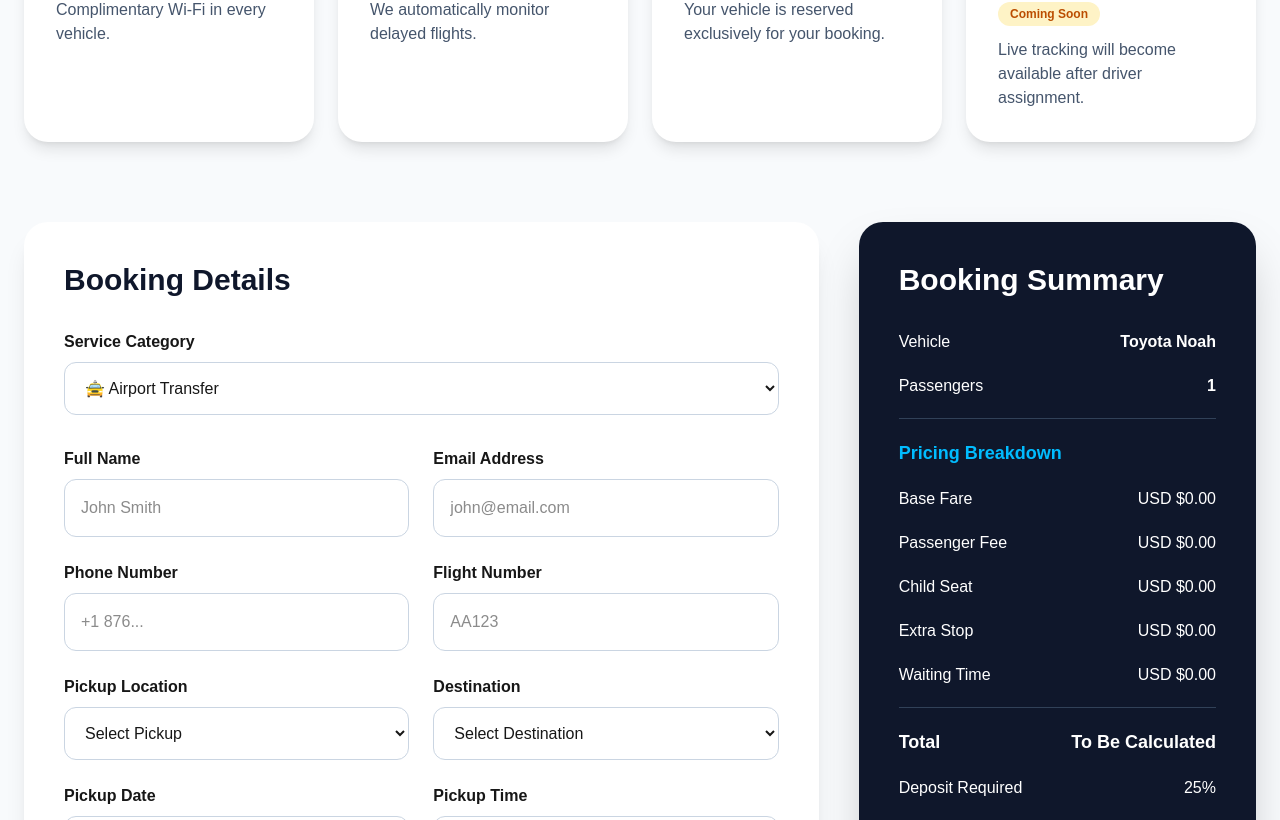
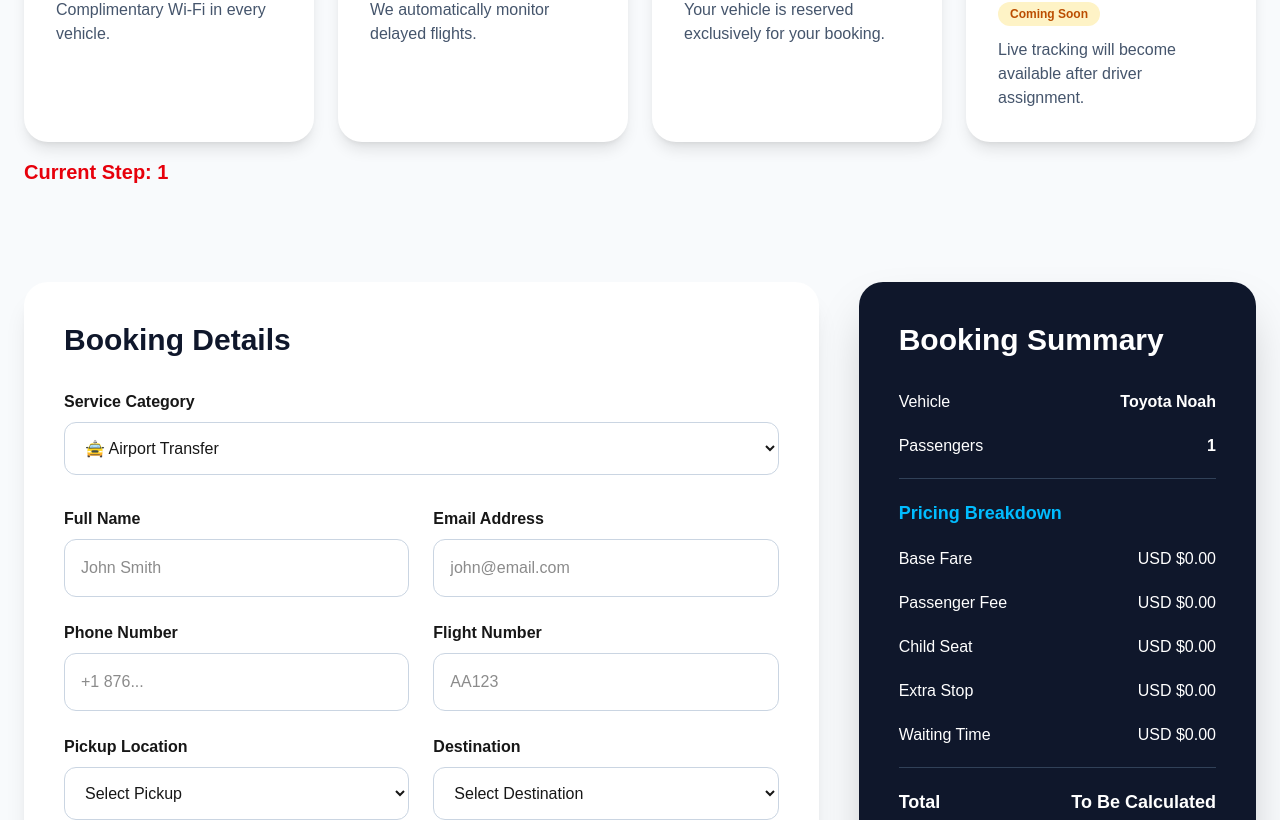
Before and after one commit to taxeservices-tech/sasrey-operations-platform, a Next.js app: page /book in a window 1280 px wide. Shown: the part 460-1280 px from the top of the page. Built offline with nearby package versions, Linux system fonts and the light colour scheme.

Commit message:
checkpoint before Booking wizard v2

```diff
--- a/app/book/page.tsx
+++ b/app/book/page.tsx
@@ -1,21 +1,34 @@
+"use client";
+
 import BookingHero from "@/components/booking/BookingHero";
 import BookingBenefits from "@/components/booking/BookingBenefits";
 import BookingForm from "@/components/booking/BookingForm";
 import BookingSummary from "@/components/booking/BookingSummary";
+import BookingReview from "@/components/booking/BookingReview";
+import { useBooking } from "@/context/BookingContext";
 
 export default function BookPage() {
+  const { currentStep } = useBooking();
+
   return (
     <main className="min-h-screen bg-slate-50">
       <BookingHero />
 
       <BookingBenefits />
 
+      <div className="mx-auto max-w-7xl px-6 py-4 text-xl font-bold text-red-600">
+        Current Step: {currentStep}
+      </div>
+
       <section className="mx-auto max-w-7xl px-6 py-20">
-        <div className="grid gap-10 lg:grid-cols-[2fr_1fr]">
-          <BookingForm />
-
-          <BookingSummary />
-        </div>
+        {currentStep === 1 ? (
+          <div className="grid gap-10 lg:grid-cols-[2fr_1fr]">
+            <BookingForm />
+            <BookingSummary />
+          </div>
+        ) : (
+          <BookingReview />
+        )}
       </section>
     </main>
   );
--- a/components/booking/BookingForm.tsx
+++ b/components/booking/BookingForm.tsx
@@ -1,12 +1,17 @@
 "use client";
-
+import AirportTransferForm from "./AirportTransferForm";
+import TourBookingForm from "./TourBookingForm";
 import { useMemo } from "react";
 
 import { routes } from "@/app/lib/routes";
 import { useBooking } from "@/context/BookingContext";
 
 export default function BookingForm() {
-  const { booking, updateBooking } = useBooking();
+ const {
+  booking,
+  updateBooking,
+  currentStep,
+} = useBooking();
 
   const pickupLocations = [
     ...new Set(routes.map((route) => route.pickup)),
@@ -15,6 +20,7 @@ export default function BookingForm() {
   const availableDestinations = useMemo(() => {
     if (!booking.pickup) return [];
 
+  booking.serviceCategory === "Tour";
     return [
       ...new Set(
         routes
@@ -387,4 +393,5 @@ export default function BookingForm() {
 
     </div>
   );
+
 }
--- a/components/booking/BookingSummary.tsx
+++ b/components/booking/BookingSummary.tsx
@@ -11,7 +11,10 @@ export default function BookingSummary() {
   currentStep,
   setCurrentStep,
 } = useBooking();
-  const quote = useMemo(() => {
+
+console.log("BookPage currentStep:", currentStep);
+
+const quote = useMemo(() => {
     if (!booking.pickup || !booking.destination) {
       return null;
     }
@@ -155,7 +158,10 @@ export default function BookingSummary() {
 
       <button
   disabled={!quote}
-  onClick={() => setCurrentStep(2)}
+  onClick={() => {
+  setCurrentStep(2);
+  alert("Current step set to 2");
+}}
   className="mt-8 w-full rounded-full bg-sky-500 py-5 text-lg font-bold transition hover:bg-sky-600 disabled:cursor-not-allowed disabled:bg-slate-700"
 >
   Continue Booking →
```
